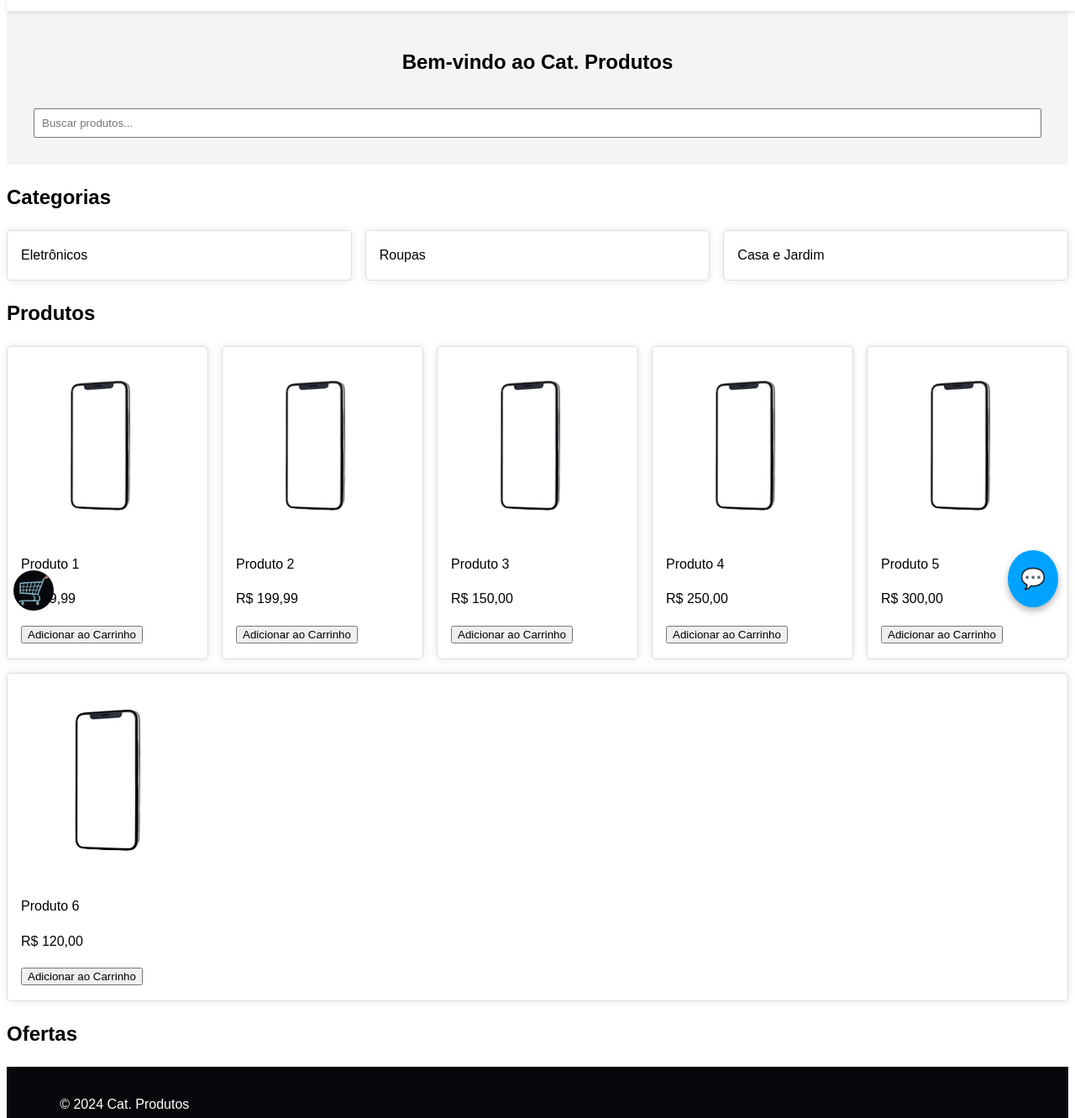
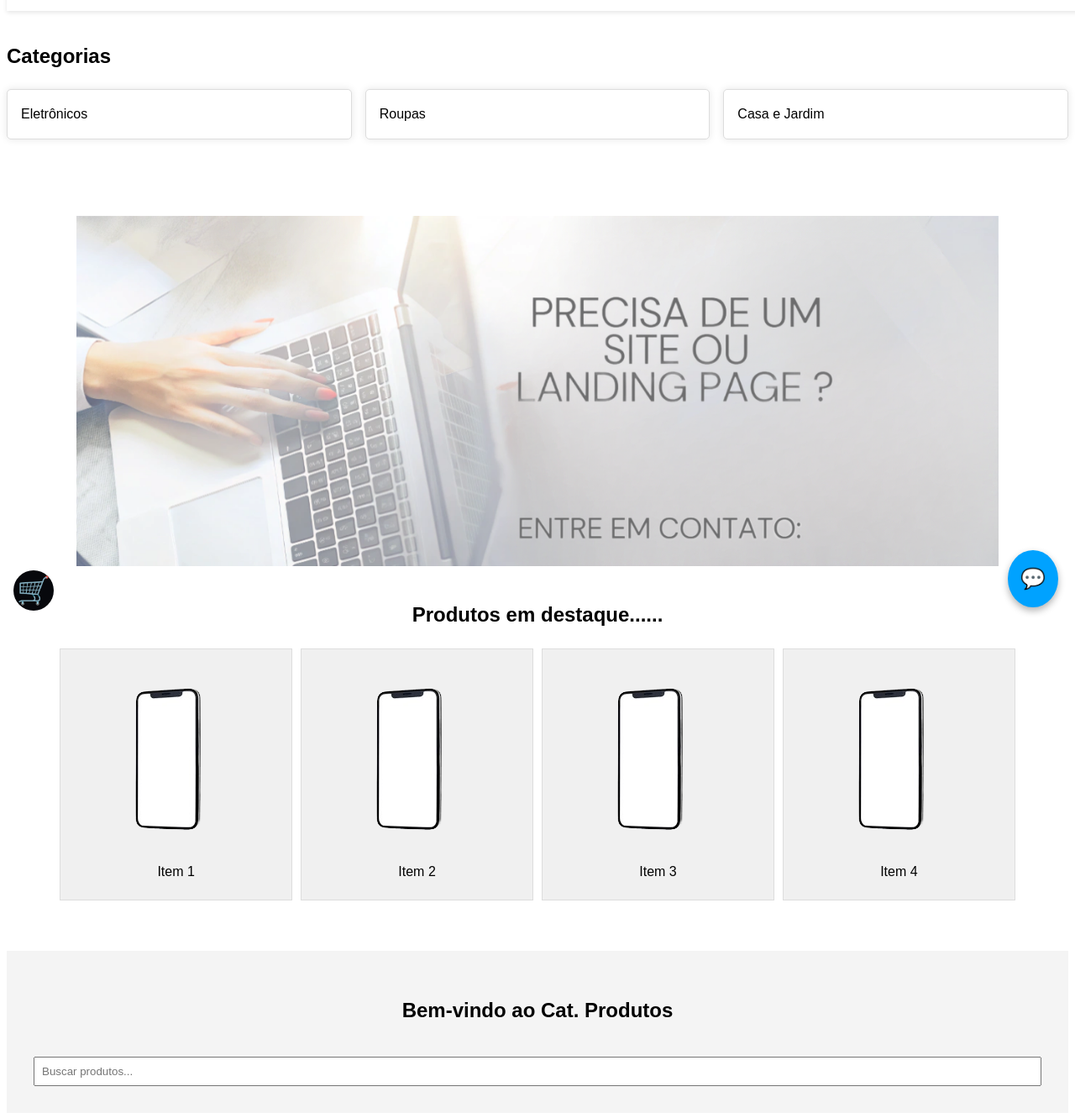
Before and after one commit to VRFontebasso/0909, a plain HTML site: page index.html in a window 1280 px wide. Shown: the part 57-1388 px from the top of the page at 84% size. Drawn offline with Linux system fonts and the light colour scheme.

Commit message:
Update index.html

```diff
--- a/index.html
+++ b/index.html
@@ -340,6 +340,65 @@
         .chat-options button:hover {
             background-color: #0088cc;
         }
+        #estiloBtn{
+            color: blue;
+        }
+        #estiloBtn {
+    background-color: #07080c; /* Cor de fundo do botão */
+    color: #fff; /* Cor do texto */
+    padding: 10px 20px; /* Espaçamento interno */
+    border: none; /* Sem borda */
+    border-radius: 5px; /* Bordas arredondadas */
+    cursor: pointer; /* Cursor de ponteiro */
+    font-size: 16px; /* Tamanho da fonte */
+    transition: background-color 0.3s ease, transform 0.3s ease; /* Transição suave */
+}
+
+#estiloBtn:hover {
+    background-color: #00a2ff; /* Cor de fundo ao passar o mouse */
+    transform: scale(1.05); /* Leve aumento ao passar o mouse */
+}
+.conteudo {
+    display: flex;
+    flex-direction: column;
+    align-items: center;
+    justify-content: center;
+    text-align: center;
+    margin: 0 auto;
+    padding: 20px; /* Adiciona algum espaço interno */
+    box-sizing: border-box; /* Inclui padding e border na largura total */
+    max-width: 90%; /* Ajusta a largura máxima em relação ao tamanho da tela */
+}
+
+.conteudo img {
+    max-width: 100%;
+    height: auto;
+    margin-top: 20px; /* Adiciona um espaço entre o texto e a imagem */
+}
+@media (max-width: 600px) {
+    .conteudo img {
+        max-width: 130%; /* Permite que a imagem ocupe até 100% da largura da div em telas menores */
+        height: 250px;
+    }
+}
+.container {
+            display: flex;
+            flex-wrap: wrap;
+            gap: 10px; /* Espaço entre as divs */
+        }
+        .item {
+            flex: 1 1 calc(25% - 20px); /* Ajusta a largura das divs */
+            box-sizing: border-box;
+            background-color: #f0f0f0;
+            border: 1px solid #ddd;
+            padding: 20px;
+            text-align: center;
+        }
+        @media (max-width: 768px) {
+            .item {
+                flex: 1 1 100%; /* Ajusta a largura para 100% em telas pequenas */
+            }
+        }
     </style>
 </head>
 <body>
@@ -359,17 +418,35 @@
         </div>
     </header>
     <main>
-        <section id="home" class="hero">
-            <h1>Bem-vindo ao Cat. Produtos</h1>
-            <input type="text" placeholder="Buscar produtos..." class="search-bar" onkeyup="filterProducts()">
-        </section>
         <section id="categories">
+            <br><br><br>
             <h2>Categorias</h2>
             <div class="category-list">
                 <div class="category">Eletrônicos</div>
                 <div class="category">Roupas</div>
                 <div class="category">Casa e Jardim</div>
             </div>
+        </section>
+
+        <br><br>
+
+        <div class="conteudo">
+       <img src="png (7).png" alt="">
+    </div>
+
+    <h2 style="text-align: center;">Produtos em destaque......</h2>
+
+    <div class="container">
+        <div class="item"> <img src="images-removebg-preview.png" alt=""> Item 1</div>
+        <div class="item"><img src="images-removebg-preview.png" alt=""> Item 2</div>
+        <div class="item"><img src="images-removebg-preview.png" alt=""> Item 3</div>
+        <div class="item"><img src="images-removebg-preview.png" alt=""> Item 4</div>
+    </div>
+
+
+        <section id="home" class="hero">
+            <h1>Bem-vindo ao Cat. Produtos</h1>
+            <input type="text" placeholder="Buscar produtos..." class="search-bar" onkeyup="filterProducts()">
         </section>
         <section id="products">
             <h2>Produtos</h2>
@@ -378,44 +455,46 @@
                     <img src="images-removebg-preview.png" alt="Produto 1">
                     <p>Produto 1</p>
                     <p>R$ 99,99</p>
-                    <button class="btnEstilo" onclick="addToCart('Produto 1', 99.99)">Adicionar ao Carrinho</button>
+                    <button id="estiloBtn" onclick="addToCart('Produto 1', 99.99)">Adicionar ao Carrinho</button>
                 </div>
                 <div class="product-item" id="produto2">
                     <img src="images-removebg-preview.png" alt="Produto 2">
                     <p>Produto 2</p>
                     <p>R$ 199,99</p>
-                    <button onclick="addToCart('Produto 2', 199.99)">Adicionar ao Carrinho</button>
+                    <button id="estiloBtn" onclick="addToCart('Produto 2', 199.99)">Adicionar ao Carrinho</button>
                 </div>
                 <div class="product-item" id="produto3">
                     <img src="images-removebg-preview.png" alt="Produto 3">
                     <p>Produto 3</p>
                     <p>R$ 150,00</p>
-                    <button onclick="addToCart('Produto 3', 150.00)">Adicionar ao Carrinho</button>
+                    <button id="estiloBtn" onclick="addToCart('Produto 3', 150.00)">Adicionar ao Carrinho</button>
                 </div>
                 <div class="product-item" id="produto4">
                     <img src="images-removebg-preview.png" alt="Produto 4">
                     <p>Produto 4</p>
                     <p>R$ 250,00</p>
-                    <button onclick="addToCart('Produto 4', 250.00)">Adicionar ao Carrinho</button>
+                    <button id="estiloBtn" onclick="addToCart('Produto 4', 250.00)">Adicionar ao Carrinho</button>
                 </div>
                 <div class="product-item" id="produto5">
                     <img src="images-removebg-preview.png" alt="Produto 5">
                     <p>Produto 5</p>
                     <p>R$ 300,00</p>
-                    <button onclick="addToCart('Produto 5', 300.00)">Adicionar ao Carrinho</button>
+                    <button id="estiloBtn" onclick="addToCart('Produto 5', 300.00)">Adicionar ao Carrinho</button>
                 </div>
                 <div class="product-item" id="produto6">
                     <img src="images-removebg-preview.png" alt="Produto 6">
                     <p>Produto 6</p>
                     <p>R$ 120,00</p>
-                    <button onclick="addToCart('Produto 6', 120.00)">Adicionar ao Carrinho</button>
+                    <button id="estiloBtn" onclick="addToCart('Produto 6', 120.00)">Adicionar ao Carrinho</button>
                 </div>
             </div>
         </section>
         <section id="offers">
             <h2>Ofertas</h2>
             <div class="offer-list">
-                <!-- Adicione ofertas aqui -->
+
+
+
             </div>
         </section>
     </main>
```
